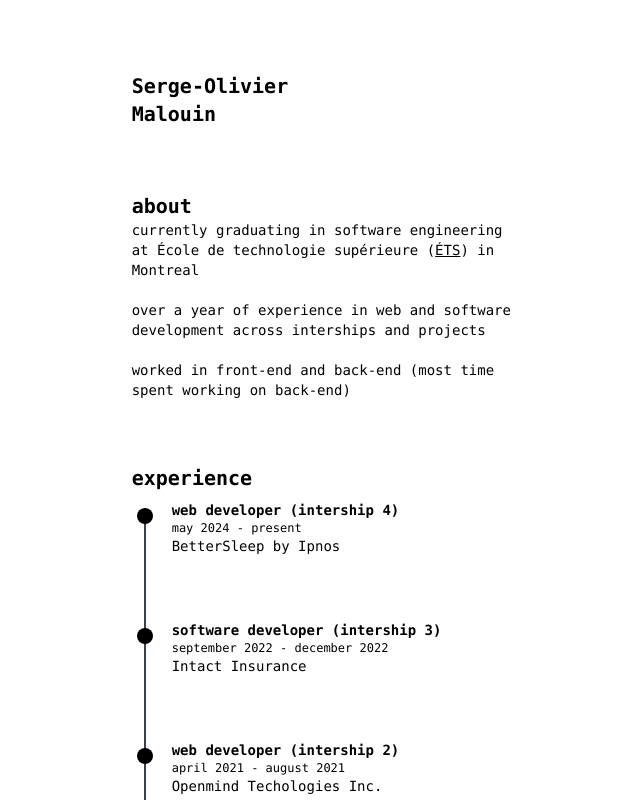
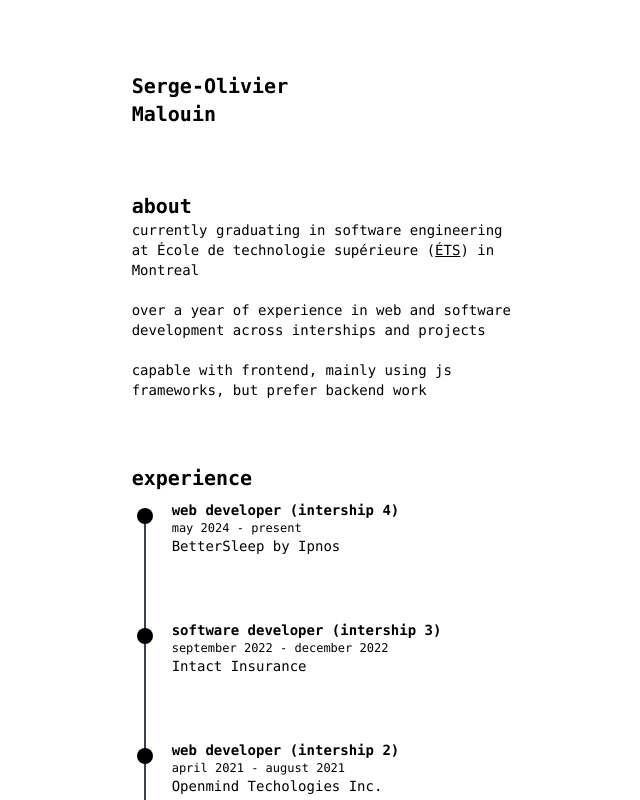
Before and after one commit to somalouin/portfolio, a Next.js app: page / in a window 1280 px wide. Shown: the top 800 px of the page, without its empty margins (311-951 px from the left). Built offline with nearby package versions, Linux system fonts and the light colour scheme.

Commit message:
update about section

```diff
--- a/pages/index.js
+++ b/pages/index.js
@@ -28,8 +28,7 @@ export default function Home() {
               interships and projects
               <br />
               <br />
-              worked in front-end and back-end (most time spent working on
-              back-end)
+              capable with frontend, mainly using js frameworks, but prefer backend work
             </p>
           </div>
         </div>
```
